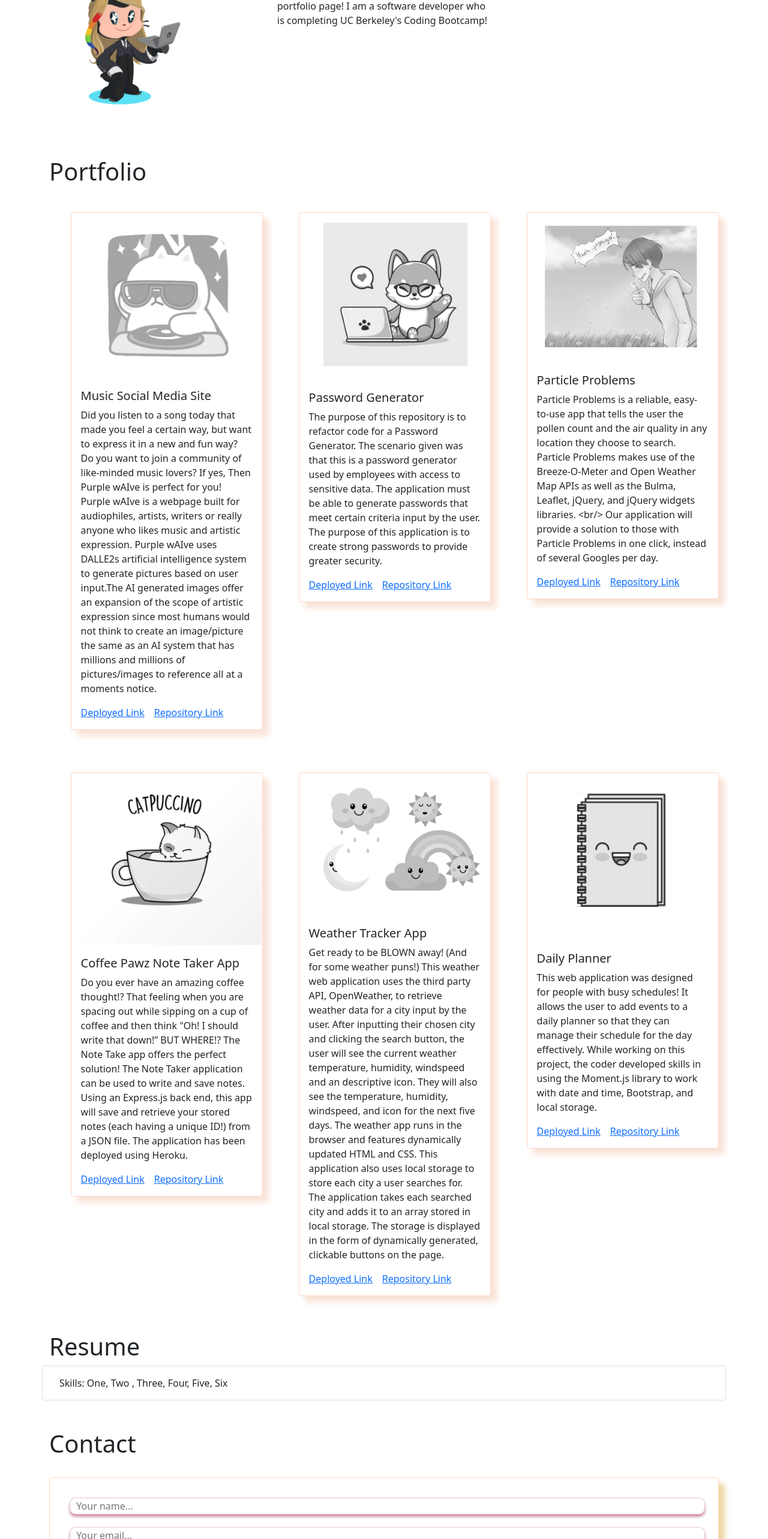
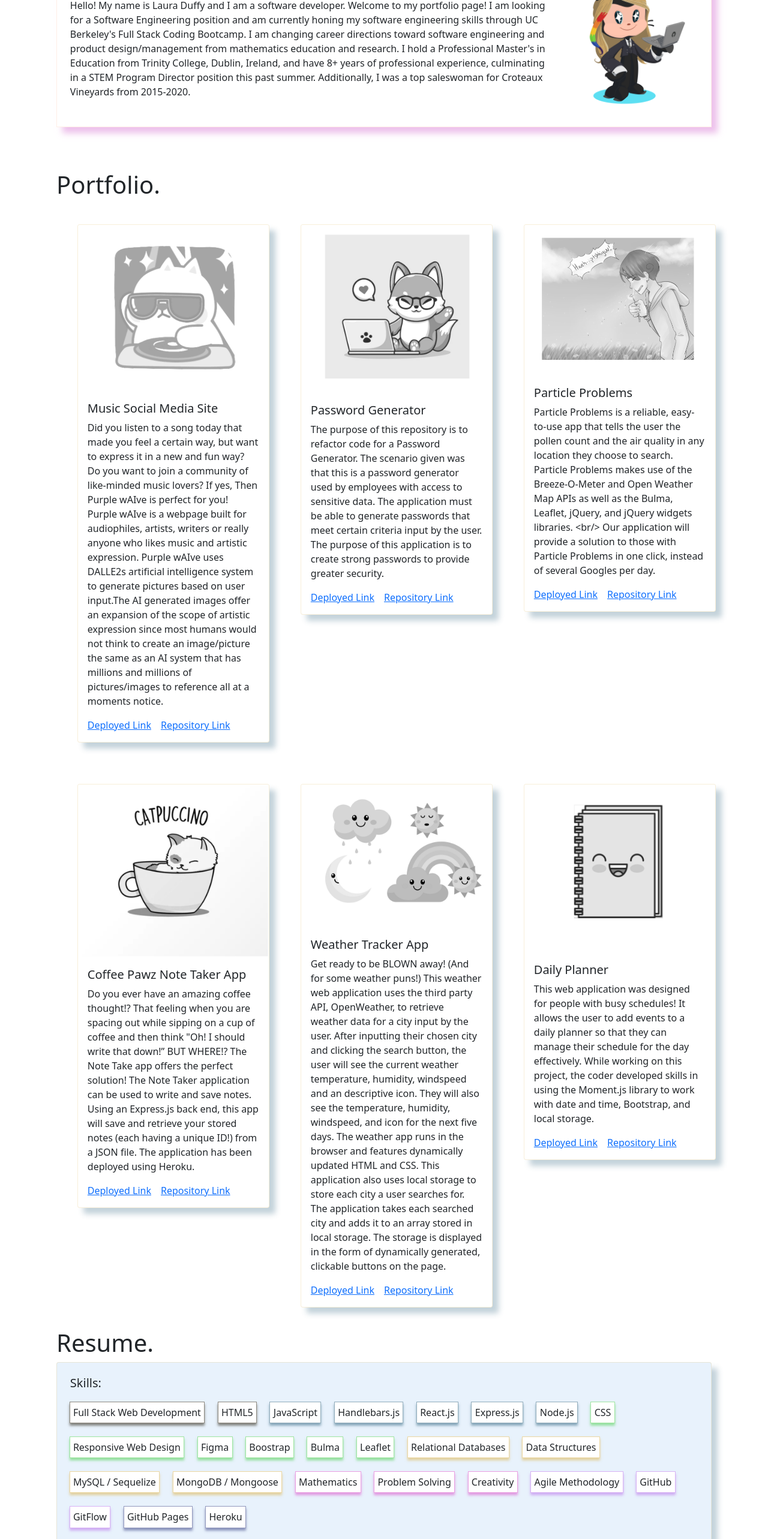
Before and after one commit to duffylaura/coffee-pawz-portfolio, a React (Create React App) app: page / in a window 1280 px wide. Shown: the part 234-2800 px from the top of the page at 60% size. Built offline with nearby package versions, Linux system fonts and the light colour scheme.

Commit message:
The Resume section provides a list of the developer’s proficiencies. It has also been styled

```diff
--- /dev/null
+++ b/src/components/about.js
@@ -0,0 +1,27 @@
+import React from 'react';
+import Container from 'react-bootstrap/Container';
+import Row from 'react-bootstrap/Row';
+//import Col from 'react-bootstrap/Col';
+import MyOctocat from '../assets/octocat.png';
+import Image from 'react-bootstrap/Image';
+
+
+const About = () => {
+    return (
+        <Container> <br/><br/>
+        <Row>
+          <h1> About. </h1><br/>
+            <Container className="about-container">
+            <Image src={MyOctocat} alt="Custom octocat" className = "profile-image"/>
+            <br/><br/>
+            <p> Hello! My name is Laura Duffy and I am a software developer. Welcome to my portfolio page!
+            I am looking for a Software Engineering position and am currently honing my software engineering skills through UC Berkeley's Full Stack Coding Bootcamp.
+            I am changing career directions toward software engineering and product design/management from mathematics education and research.
+            I hold a Professional Master's in Education from Trinity College, Dublin, Ireland, and have 8+ years of professional experience, culminating in a STEM Program Director position this past summer. Additionally, I was a top saleswoman for Croteaux Vineyards from 2015-2020. </p>
+            </Container>
+        </Row> <br/> <br/> <br/>
+        </Container>
+    )
+}
+
+export default About;
--- a/src/components/contactForm.js
+++ b/src/components/contactForm.js
@@ -2,7 +2,6 @@ import React from 'react';
 import { useState } from 'react';
 import { send } from 'emailjs-com';
 import Card from 'react-bootstrap/Card';
-//import ListGroup from 'react-bootstrap/ListGroup';
 
 const ContactForm = () => {
 
--- a/src/components/nav.js
+++ b/src/components/nav.js
@@ -2,19 +2,17 @@ import React from 'react';
 import Container from 'react-bootstrap/Container';
 import Nav from 'react-bootstrap/Nav';
 import Navbar from 'react-bootstrap/Navbar';
-//import { NavLink } from 'react-router-dom'
-
 
 function NavigationBar() {
   return (
     <Navbar bg="light" expand="lg">
       <Container>
-        <Navbar.Brand href="#home"> Laura Duffy </Navbar.Brand>
+        <Navbar.Brand> Laura Duffy </Navbar.Brand>
         <Navbar.Toggle aria-controls="basic-navbar-nav" />
         <Navbar.Collapse id="basic-navbar-nav">
           <Nav className="me-auto">
-
-            <Nav.Link href="#About-Me" className="colorChangeOne" > About Me </Nav.Link>
+            <Nav.Link href="#Home" className="colorChangeZero"> Home </Nav.Link>
+            <Nav.Link href="#About-Me" className="colorChangeOne" > About </Nav.Link>
             <Nav.Link href="#Portfolio" className="colorChangeTwo"> Portfolio </Nav.Link>
             <Nav.Link href="#Resume"className="colorChangeThree"> Resume </Nav.Link>
             <Nav.Link  href="#Contact"className="colorChangeFour"> Contact </Nav.Link>
--- a/src/components/project.js
+++ b/src/components/project.js
@@ -2,7 +2,6 @@ import React from 'react';
 import Col from 'react-bootstrap/Col';
 import Card from 'react-bootstrap/Card';
 import Row from 'react-bootstrap/Row';
-//const placeholder = require('../assets/red-smoke.jpg');
 
 function Project(props) {
 
--- /dev/null
+++ b/src/components/skills.js
@@ -0,0 +1,42 @@
+import React from 'react';
+// import Col from 'react-bootstrap/Col';
+import Card from 'react-bootstrap/Card';
+import Row from 'react-bootstrap/Row';
+
+function Skills() {
+    return (
+        <Card className="skills-card">
+        <Card.Title> Skills: </Card.Title>
+        <Row>
+        <div className="code1">Full Stack Web Development </div>
+        <div className="code1">HTML5</div>
+        <div className="code2"> JavaScript </div>
+        <div className="code2"> Handlebars.js</div>
+        <div className="code2">React.js </div>
+        <div className="code2"> Express.js</div>
+        <div className="code2"> Node.js </div>
+        <div className="code3"> CSS </div>
+        <div className="code3"> Responsive Web Design</div>
+        <div className="code3"> Figma </div>
+        <div className="code3"> Boostrap </div>
+        <div className="code3"> Bulma </div>
+        <div className="code3"> Leaflet </div>
+        <div className="code4"> Relational Databases</div>
+        <div className="code4"> Data Structures </div>
+        <div className="code4"> MySQL / Sequelize </div>
+        <div className="code4"> MongoDB / Mongoose </div>
+        <div className="code5">  Mathematics </div>
+        <div className="code5">  Problem Solving </div>
+        <div className="code5">  Creativity </div>
+        <div className="code6">  Agile Methodology </div>
+        <div className="code6">  GitHub </div>
+        <div className="code6">  GitFlow </div>
+        <div className="code7">  GitHub Pages </div>
+        <div className="code7">  Heroku </div>
+        </Row>
+        </Card>
+
+    )
+}
+
+export default Skills;
--- a/src/index.css
+++ b/src/index.css
@@ -1,3 +1,9 @@
+.colorChangeZero:focus,
+.colorChangeZero:active,
+.colorChangeZero.active {
+    background-color:#F8F9FA;
+}
+
 .colorChangeOne:focus,
 .colorChangeOne:active,
 .colorChangeOne.active {
@@ -22,28 +28,47 @@
     background-color: #a31f4f;
 }
 
+.about-container {
+    padding: 2%;
+    background: #FFFFFF;
+    border: 1px solid #ff550018;
+    box-shadow:  10px 10px 10px #e299de9b;
+}
+
+.profile-image{
+    float: right;
+    width: 15rem;
+}
+
 .custom-card {
     display:inline-block;
     margin: 10%;
     width: 20rem;
     background: #FFFFFF;
-    border: 1px solid #ff55003d;
-    box-shadow:  10px 10px 10px #e0713932;
+    border: 1px solid #deb85939;
+    box-shadow:  10px 10px 10px #3d6d874f;
+}
+
+.skills-card {
+    padding: 2%;
+    background: rgba(76, 154, 227, 0.124);
+    border: 1px solid #deb85939;
+    box-shadow:  10px 10px 10px #3d6d874f;
 }
 
 .contact-card {
     padding: 2%;
     background: #FFFFFF;
-    border: 1px solid #ff55003d;
-    box-shadow:  10px 10px 10px #deb8598f;
+    border: 1px solid #deb85939;
+    box-shadow:  10px 10px 10px #3d6d874f;
 }
 
 .custom-button {
     margin: 1%;
     width: 76px;
     background: #FFFFFF;
-    border: 1px solid #a31f4f3e;
-    box-shadow: 0px 4px 4px rgba(163, 31, 79, 0.5);
+    border: 1px solid #a31f4f1b;
+    box-shadow: 0px 4px 4px rgba(163, 31, 79, 0.227);
     border-radius: 139.5px;
 }
 
@@ -51,8 +76,8 @@
     margin: 1%;
     width: 99%;
     background: #FFFFFF;
-    border: 1px solid #a31f4f3e;
-    box-shadow: 0px 4px 4px rgba(163, 31, 79, 0.5);
+    border: 1px solid #a31f4f18;
+    box-shadow: 0px 4px 4px #3d6d874f;
     border-radius: 10px;
 }
 
@@ -60,10 +85,73 @@
     margin: 1%;
     width: 7rem;
     background: #FFFFFF;
-    border: 1px solid #deb8598f;
+    border: 1px solid #3d6d874f;
     box-shadow: 0px 4px 4px #deb8598f;
 }
 
 .custom-footer {
     margin: 5%;
 }
+
+.code1 {
+    margin: 1%;
+    padding: 0.5%;
+    width:fit-content;
+    background: #FFFFFF;
+    border: 1px solid #352f1f90;
+    box-shadow: 0px 4px 4px #352f1f90;
+}
+
+.code2{
+    margin: 1%;
+    padding: 0.5%;
+    width:fit-content;
+    background: #FFFFFF;
+    border: 1px solid #3d6d8790;
+    box-shadow: 0px 4px 4px #3d6d8790;
+}
+
+.code3 {
+    margin: 1%;
+    padding: 0.5%;
+    width:fit-content;
+    background: #FFFFFF;
+    border: 1px solid #55d25990;
+    box-shadow: 0px 4px 4px #55d25990;
+}
+
+.code4 {
+    margin: 1%;
+    padding: 0.5%;
+    width:fit-content;
+    background: #FFFFFF;
+    border: 1px solid #deb8598f;
+    box-shadow: 0px 4px 4px #deb8598f;
+}
+
+.code5 {
+    margin: 1%;
+    padding: 0.5%;
+    width:fit-content;
+    background: #FFFFFF;
+    border: 1px solid #dd62d09a;
+    box-shadow: 0px 4px 4px #dd62d09a;
+}
+
+.code6 {
+    margin: 1%;
+    padding: 0.5%;
+    width:fit-content;
+    background: #FFFFFF;
+    border: 1px solid #be81ed9a;
+    box-shadow: 0px 4px 4px #be81ed9a;
+}
+
+.code7 {
+    margin: 1%;
+    padding: 0.5%;
+    width:fit-content;
+    background: #FFFFFF;
+    border: 1px solid #4d56929a;
+    box-shadow: 0px 4px 4px #4d56929a;
+}
--- a/src/pages/homepage.js
+++ b/src/pages/homepage.js
@@ -1,12 +1,9 @@
 import React from 'react';
 import Container from 'react-bootstrap/Container';
-import Row from 'react-bootstrap/Row';
-import Card from 'react-bootstrap/Card';
-import Col from 'react-bootstrap/Col';
+import About from '../components/about';
 import Project from '../components/project';
-import MyOctocat from '../assets/octocat.png';
-import Image from 'react-bootstrap/Image';
 import ContactForm from '../components/contactForm';
+import Skills from '../components/skills';
 
 const proj = [
   {id: 1,
@@ -56,50 +53,27 @@ const proj = [
 
 function Homepage() {
   return (
-  <>
+  <Container id="Home">
+
     <Container id="About">
-      <br /><br /> <br />
-      <Row className="justify-content-md-center">
-        <h1> About Me </h1>
-        <Col s>
-            <Image src={MyOctocat} alt="Custom octocat"
-            className = {{ float: 'right'}}
-            style={{ width: '15rem' }} />
-        </Col>
-        <Col lg>
-            <br />
-            <p>
-              Hello! My name is Laura Duffy. Welcome to my portfolio page! I am a software developer who is completing UC Berkeley's Coding Bootcamp!
-            </p>
-        </Col>
-        <Col s></Col>
-      </Row>
-      <br /> <br /> <br />
-    </Container>
-    <Container id="Portfolio">
-      <h1> Portfolio </h1>
-        <Project proj = {proj} />
-    </Container>
-    <Container id="Resume">
-    <br />
-      <Row>
-        <h1> Resume </h1>
-        <Card>
-            <Card.Body>
-                Skills: One, Two , Three, Four, Five, Six
-            </Card.Body>
-        </Card>
-      </Row>
-      <br />
+      <About />
     </Container>
 
-    <Container id="Contact">
-      <br/>
-      <h1> Contact </h1>
-      <br />
+    <Container id="Portfolio">
+      <h1> Portfolio. </h1>
+      <Project proj = {proj} />
+    </Container>
+
+    <Container id="Resume">
+      <h1> Resume. </h1>
+      <Skills />
+    </Container>
+
+    <Container id="Contact"> <br/>
+      <h1> Contact. </h1> <br />
       <ContactForm />
     </Container>
-  </>
+  </Container>
   );
 }
 
```
